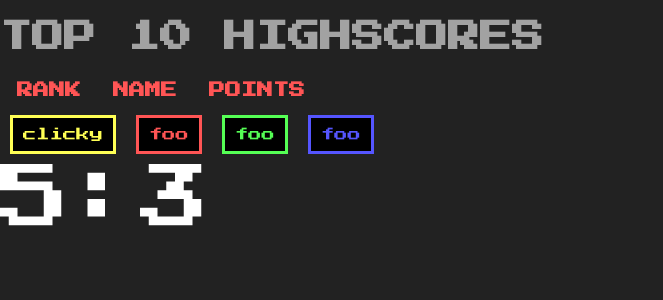
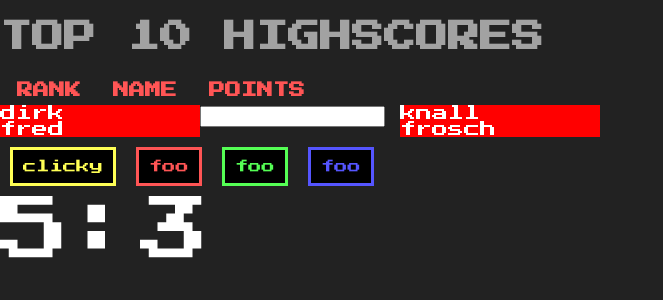
Before and after one commit to dirk-rossbach/asskicker, a React (Create React App) app in the folder retro frontend/: page / in a window 1280 px wide. Shown: the top 300 px of the page, without its empty margins (0-663 px from the left). Built offline with nearby package versions, Linux system fonts and the light colour scheme; no server answers.

Commit message:
help me I'm trapped in a component

```diff
--- a/retro frontend/src/components/SelectPlayers/PlayerCell.js
+++ b/retro frontend/src/components/SelectPlayers/PlayerCell.js
@@ -3,11 +3,13 @@ import "./playercell.scss";
 
 export default class PlayerCell extends Component {
   render() {
-    const classes = this.props.active === true ? "active playercell" : "playercell";
+    const classes =
+      this.props.active === true ? "active playercell" : "playercell";
     return (
       <span className={classes}>
+        <span className="indicator">&lt;</span>
+        <span className="playerID">{this.props.player.id}</span>
         <span className="indicator">&gt;</span>
-        {this.props.player.id}
       </span>
     );
   }
--- a/retro frontend/src/components/SelectPlayers/PlayerMatrix.js
+++ b/retro frontend/src/components/SelectPlayers/PlayerMatrix.js
@@ -5,25 +5,67 @@ import "./playermatrix.scss";
 export default class PlayerMatrix extends Component {
   constructor(props) {
     super(props);
-    this.state = { active: 2 };
+    this.textInput = null;
+    this.state = {
+      active: 0,
+      players: this.props.players,
+    };
   }
+  setTextInputRef = (element) => {
+    this.textInput = element;
+  };
+
   handleKeyPress = (e) => {
+    //LEFT
+    if (e.keyCode === 37) {
+      this.props.teamChanged({
+        team0: document.querySelector(".active.playercell .playerID")
+          .textContent,
+      });
+    }
+    //UP
     if (e.keyCode === 38) {
       if (this.state.active === 0) {
         return;
       }
       this.setState({ active: this.state.active - 1 });
-    } else if (e.keyCode === 40) {
-      if (this.state.active === this.props.players.length - 1) {
+    }
+    //RIGHT
+    if (e.keyCode === 39) {
+      this.props.teamChanged({
+        team1: document.querySelector(".active.playercell .playerID")
+          .textContent,
+      });
+    }
+    //DOWN
+    if (e.keyCode === 40) {
+      if (this.state.active === this.state.players.length - 1) {
         return;
       }
       this.setState({ active: this.state.active + 1 });
     }
   };
 
+  componentDidUpdate(prevProps) {
+    if (prevProps.players !== this.props.players) {
+      this.setState({ players: this.props.players });
+    }
+  }
+  handleChange = () => {
+    this.setState({ active: 0 });
+    this.filterPlayers();
+  };
+
+  filterPlayers() {
+    const filtered = this.props.players.filter((player) =>
+      player.id.toLowerCase().startsWith(this.textInput.value.toLowerCase())
+    );
+    this.setState({ players: filtered });
+  }
+
   render() {
     const players = [];
-    this.props.players.forEach((player, index) => {
+    this.state.players.forEach((player, index) => {
       players.push(
         <PlayerCell
           active={index === this.state.active}
@@ -33,6 +75,12 @@ export default class PlayerMatrix extends Component {
       );
     });
     return (
+      <div>
+        <input
+          maxLength="3"
+          ref={this.setTextInputRef}
+          onChange={this.handleChange}
+        ></input>
         <div
           tabIndex="0"
           className="playermatrix"
@@ -40,6 +88,7 @@ export default class PlayerMatrix extends Component {
         >
           {players}
         </div>
+      </div>
     );
   }
 }
--- a/retro frontend/src/components/SelectPlayers/SelectPlayers.js
+++ b/retro frontend/src/components/SelectPlayers/SelectPlayers.js
@@ -1,9 +1,38 @@
 import React, { Component } from "react";
 import PlayerMatrix from "./PlayerMatrix";
+import "./selectPlayers.scss";
 
 class SelectPlayers extends Component {
+  constructor(props) {
+    super(props);
+    this.state = { team0: ["dirk", "fred"], team1: ["knall", "frosch"] };
+  }
+
+  onTeamChanged = (data) => {
+    console.log(data);
+  };
+
   render() {
-    return <PlayerMatrix players={this.props.players}></PlayerMatrix>;
+    const team0 = [];
+    this.state.team0.forEach((e) => {
+      team0.push(<div>{e}</div>);
+    });
+    const team1 = [];
+    this.state.team1.forEach((e) => {
+      team1.push(<div>{e}</div>);
+    });
+    return (
+      <div className="selectPlayers">
+        <div className="wrapper team0">{team0}</div>
+        <PlayerMatrix
+          teamChanged={this.onTeamChanged}
+          players={this.props.players}
+          team0={["dirk", "fred"]}
+          team1={["knall", "frosch"]}
+        ></PlayerMatrix>
+        <div className="wrapper team1">{team1}</div>
+      </div>
+    );
   }
 }
 export default SelectPlayers;
--- /dev/null
+++ b/retro frontend/src/components/SelectPlayers/selectPlayers.scss
@@ -0,0 +1,7 @@
+.selectPlayers {
+    display: flex;
+}
+.wrapper {
+    background-color: red;
+    width: 200px;
+}
```
Also changed, not shown: 2 other files (tests, documents, lock files or other folders). Lines whose indentation alone changed are shown as unchanged.
